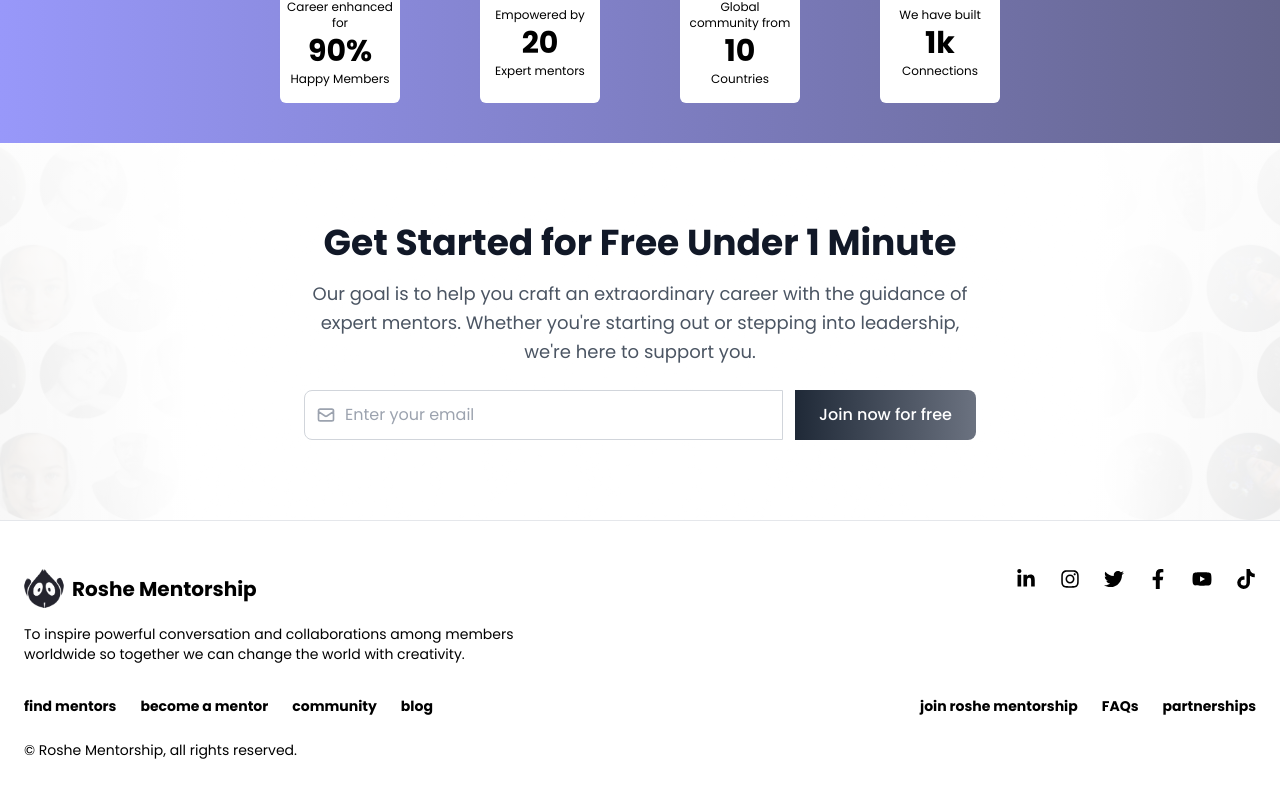
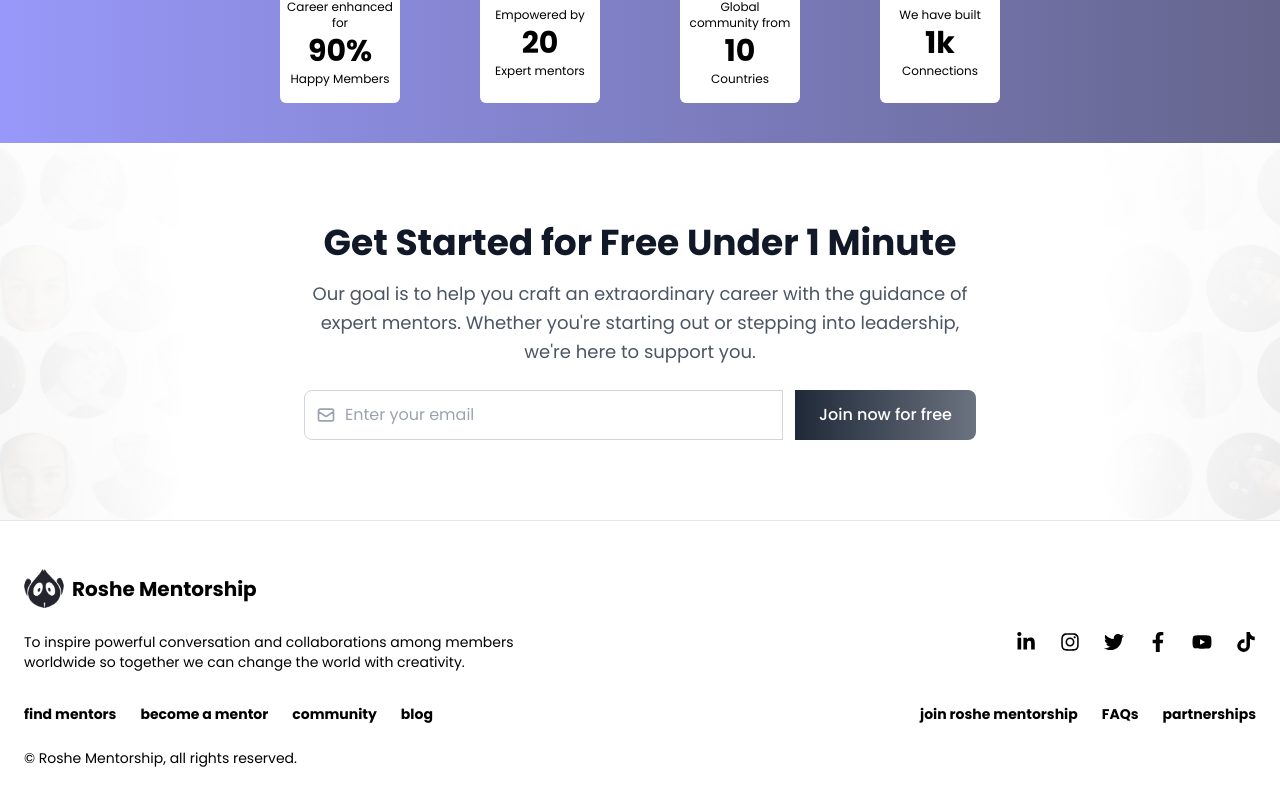
Before and after one commit to Roshe-Mentors/new_roshe, a Next.js app: page / in a window 1280 px wide. Shown: the part 3101-3907 px from the top of the page. Built offline with nearby package versions, Linux system fonts and the light colour scheme.

Commit message:
FEAT: reorganize Footer component layout for better structure and alignment

```diff
--- a/src/components/Footer.tsx
+++ b/src/components/Footer.tsx
@@ -15,10 +15,8 @@ const Footer: React.FC = () => {
   return (
     <footer className="bg-white border-t border-gray-200 py-12">
       <div className="container mx-auto px-6">
-        {/* Top Section: Logo, Mission Statement, and Links */}
-        <div className="flex flex-col md:flex-row justify-between items-center md:items-start space-y-6 md:space-y-0">
-          {/* Left Section: Logo and Mission Statement */}
-          <div className="flex flex-col items-center md:items-start space-y-4 md:w-2/3">
+        {/* Logo Section */}
+        <div className="flex justify-center md:justify-start mb-6">
           <Link href="/" className="flex items-center space-x-2">
             <Image
               src="/images/roshementorship.png"
@@ -29,14 +27,18 @@ const Footer: React.FC = () => {
             />
             <span className="text-xl font-montserrat text-black font-bold">Roshe Mentorship</span>
           </Link>
-            <p className="text-center md:text-left text-sm text-black">
+        </div>
+
+        {/* Mission Statement and Social Icons */}
+        <div className="flex flex-col md:flex-row justify-between items-center md:items-start space-y-6 md:space-y-0 mb-8">
+          {/* Left Section: Mission Statement */}
+          <div className="text-center md:text-left md:w-2/3">
+            <p className="text-sm text-black">
               To inspire powerful conversation and collaborations among members <br />worldwide so together we can change the world with creativity.
             </p>
           </div>
 
           {/* Right Section: Social Media Icons */}
-          <div className="flex flex-col items-center md:items-end space-y-4 md:space-y-6">
-            {/* Social Media Icons */}
           <div className="flex justify-center md:justify-end space-x-6">
             <a
               href="https://www.linkedin.com/company/roshe-mentorship/"
@@ -94,10 +96,9 @@ const Footer: React.FC = () => {
             </a>
           </div>
         </div>
-        </div>
 
-        {/* Bottom Section: Navigation Links - Split into two groups */}
-        <div className="mt-8 flex flex-col md:flex-row justify-between">
+        {/* Navigation Links - Split into two groups */}
+        <div className="flex flex-col md:flex-row justify-between">
           {/* Left Side Navigation Links */}
           <div className="text-center md:text-left mb-4 md:mb-0">
             <ul className="flex flex-wrap justify-center md:justify-start space-x-6 text-black text-sm">
```
Lines whose indentation alone changed are shown as unchanged.
